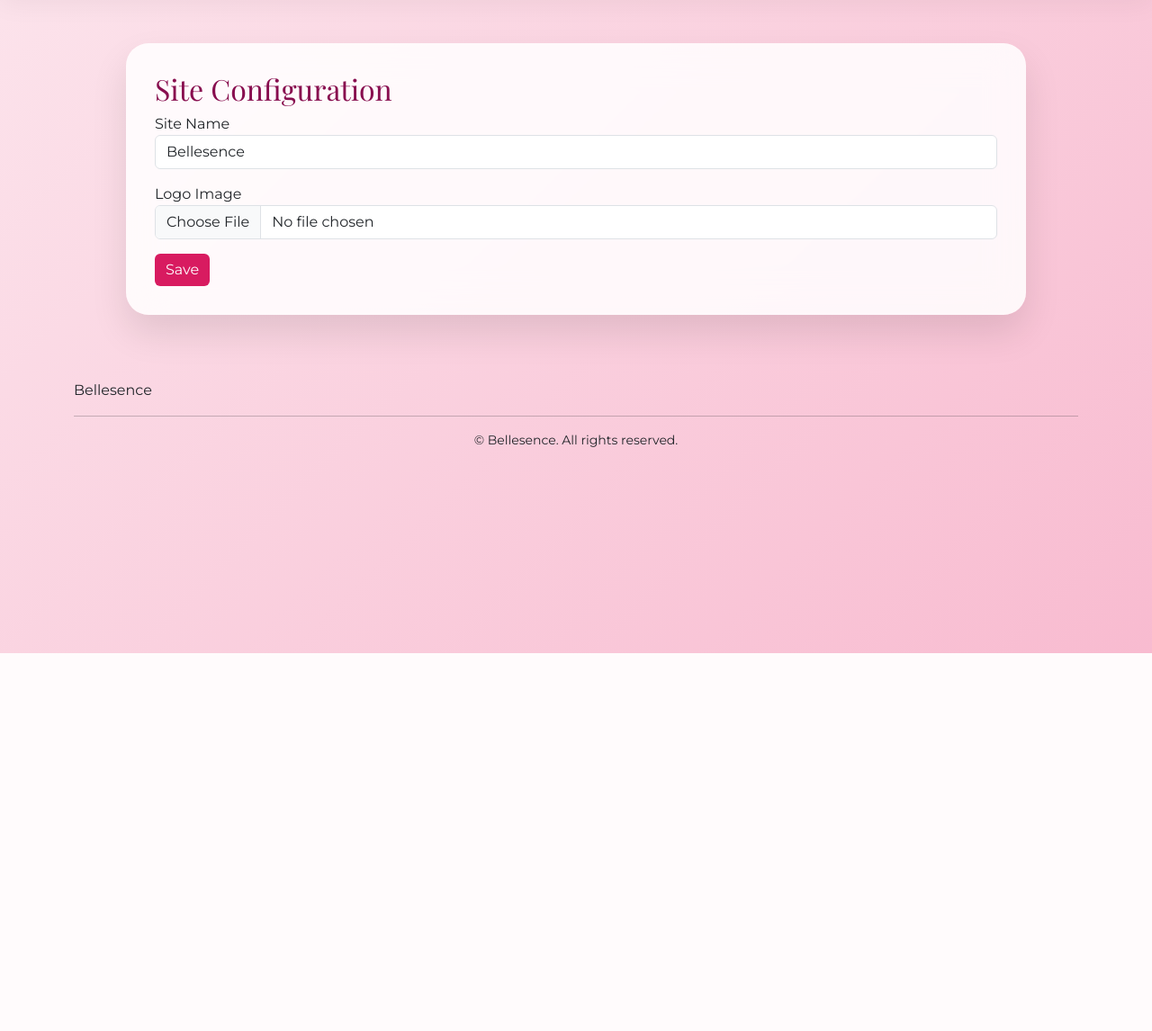
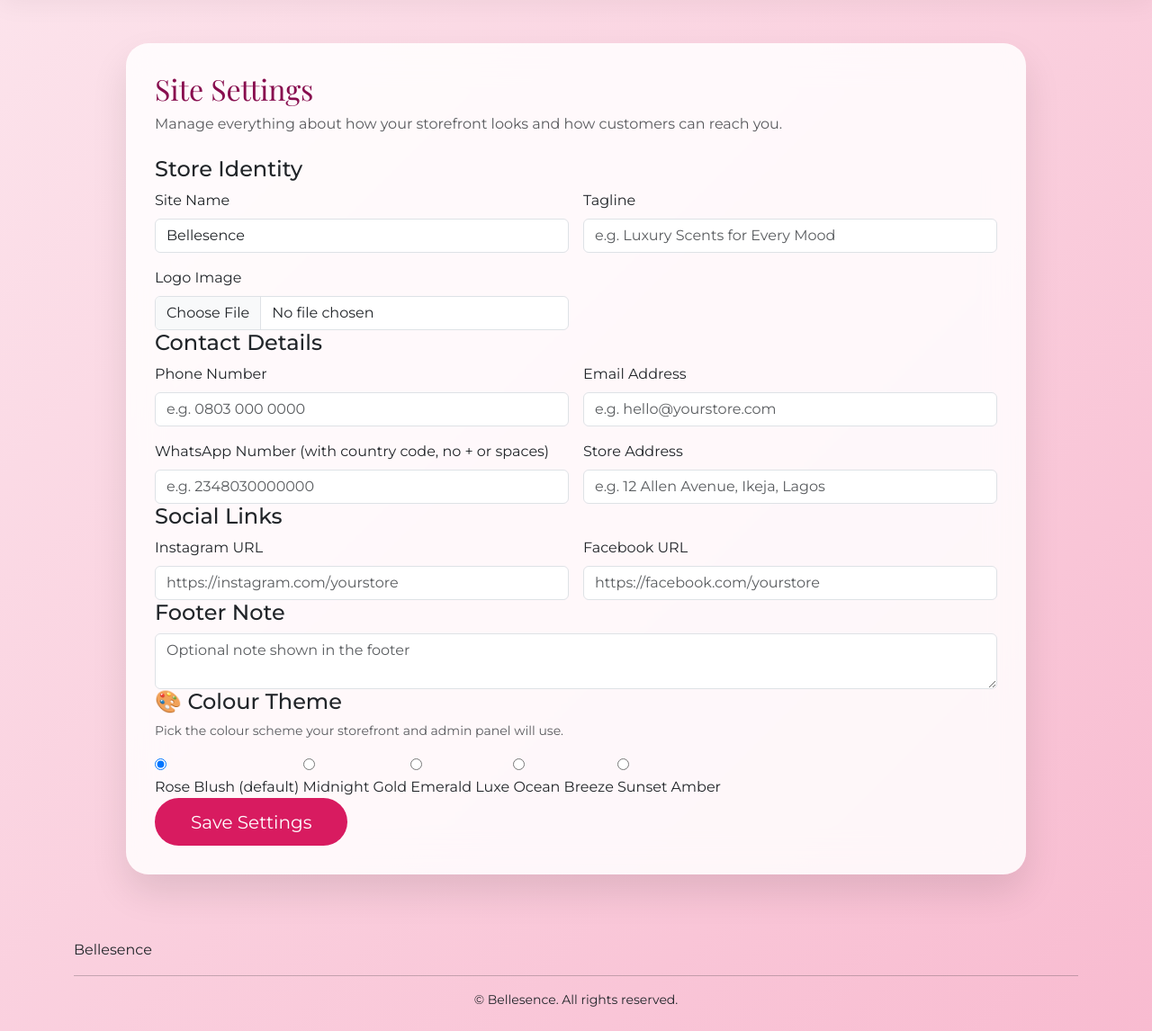
Before and after one commit to Flexia-website/bell, a Flask app: page /admin/config in a window 1280 px wide. Shown: the part 74-1220 px from the top of the page at 90% size. Before the commit the page ends 800 px from the top, so only its background shows below. Run offline with Flask 3, Linux system fonts and the light colour scheme; the visitor is signed in with stand-in values (Sample User, id 1); data that the repository does not hold is empty.

Commit message:
Add files via upload

```diff
--- a/templates/admin/config.html
+++ b/templates/admin/config.html
@@ -1,20 +1,89 @@
 {% extends "base.html" %}
 {% block content %}
 <div class="admin-wrapper">
-    <h2>Site Configuration</h2>
+    <h2>Site Settings</h2>
+    <p class="text-muted mb-4">Manage everything about how your storefront looks and how customers can reach you.</p>
+
     <form method="POST" enctype="multipart/form-data">
-        <div class="mb-3">
-            <label>Site Name</label>
-            <input type="text" name="site_name" class="form-control" value="{{ current_site_name }}">
+
+        <div class="settings-section">
+            <h4>Store Identity</h4>
+            <div class="row g-3">
+                <div class="col-md-6">
+                    <label class="form-label">Site Name</label>
+                    <input type="text" name="site_name" class="form-control" value="{{ current_site_name }}">
+                </div>
+                <div class="col-md-6">
+                    <label class="form-label">Tagline</label>
+                    <input type="text" name="tagline" class="form-control" value="{{ current_tagline }}" placeholder="e.g. Luxury Scents for Every Mood">
+                </div>
+                <div class="col-md-6">
+                    <label class="form-label">Logo Image</label>
+                    <input type="file" name="logo" class="form-control" accept="image/*">
+                    {% if current_logo %}
+                    <small class="d-block mt-2">Current: <img src="{{ url_for('static', filename='uploads/' + current_logo) }}" height="36" style="border-radius:6px;"></small>
+                    {% endif %}
+                </div>
+            </div>
         </div>
-        <div class="mb-3">
-            <label>Logo Image</label>
-            <input type="file" name="logo" class="form-control">
-            {% if current_logo %}
-            <small>Current: <img src="{{ url_for('static', filename='uploads/' + current_logo) }}" height="30"></small>
-            {% endif %}
+
+        <div class="settings-section">
+            <h4>Contact Details</h4>
+            <div class="row g-3">
+                <div class="col-md-6">
+                    <label class="form-label">Phone Number</label>
+                    <input type="text" name="contact_phone" class="form-control" value="{{ current_contact_phone }}" placeholder="e.g. 0803 000 0000">
+                </div>
+                <div class="col-md-6">
+                    <label class="form-label">Email Address</label>
+                    <input type="email" name="contact_email" class="form-control" value="{{ current_contact_email }}" placeholder="e.g. hello@yourstore.com">
+                </div>
+                <div class="col-md-6">
+                    <label class="form-label">WhatsApp Number (with country code, no + or spaces)</label>
+                    <input type="text" name="whatsapp" class="form-control" value="{{ current_whatsapp }}" placeholder="e.g. 2348030000000">
+                </div>
+                <div class="col-md-6">
+                    <label class="form-label">Store Address</label>
+                    <input type="text" name="address" class="form-control" value="{{ current_address }}" placeholder="e.g. 12 Allen Avenue, Ikeja, Lagos">
+                </div>
+            </div>
         </div>
-        <button class="btn btn-danger" style="background:#d81b60; border:none;">Save</button>
+
+        <div class="settings-section">
+            <h4>Social Links</h4>
+            <div class="row g-3">
+                <div class="col-md-6">
+                    <label class="form-label">Instagram URL</label>
+                    <input type="text" name="instagram" class="form-control" value="{{ current_instagram }}" placeholder="https://instagram.com/yourstore">
+                </div>
+                <div class="col-md-6">
+                    <label class="form-label">Facebook URL</label>
+                    <input type="text" name="facebook" class="form-control" value="{{ current_facebook }}" placeholder="https://facebook.com/yourstore">
+                </div>
+            </div>
+        </div>
+
+        <div class="settings-section">
+            <h4>Footer Note</h4>
+            <textarea name="footer_note" class="form-control" rows="2" placeholder="Optional note shown in the footer">{{ current_footer_note }}</textarea>
+        </div>
+
+        <div class="settings-section">
+            <h4>🎨 Colour Theme</h4>
+            <p class="text-muted small">Pick the colour scheme your storefront and admin panel will use.</p>
+            <div class="theme-grid">
+                {% for key, t in themes.items() %}
+                <label class="theme-option {% if key == current_theme %}selected{% endif %}" style="border-color: {% if key == current_theme %}{{ t.primary }}{% else %}transparent{% endif %};">
+                    <input type="radio" name="theme" value="{{ key }}" {% if key == current_theme %}checked{% endif %}
+                        onchange="document.querySelectorAll('.theme-option').forEach(o=>o.style.borderColor='transparent'); this.closest('.theme-option').style.borderColor='{{ t.primary }}';">
+                    <div class="theme-swatch" style="background: linear-gradient(135deg, {{ t.bg_start }}, {{ t.primary }} 60%, {{ t.primary_dark }});"></div>
+                    <label>{{ t.label }}</label>
+                </label>
+                {% endfor %}
+            </div>
+        </div>
+
+        <button class="btn btn-lg" style="background:var(--primary); color:white; border:none; border-radius: 30px; padding: 0.7rem 2.5rem;">Save Settings</button>
     </form>
 </div>
 {% endblock %}
--- a/templates/admin/dashboard.html
+++ b/templates/admin/dashboard.html
@@ -3,8 +3,8 @@
 <div class="admin-wrapper">
     <h2>Admin Dashboard</h2>
     <div class="list-group mt-4">
-        <a href="{{ url_for('admin_config') }}" class="list-group-item list-group-item-action">⚙️ Site Configuration (Name & Logo)</a>
-        <a href="{{ url_for('admin_products') }}" class="list-group-item list-group-item-action">🛍️ Manage Products</a>
+        <a href="{{ url_for('admin_config') }}" class="list-group-item list-group-item-action">Site Settings (Identity, Contact, Theme)</a>
+        <a href="{{ url_for('admin_products') }}" class="list-group-item list-group-item-action">Manage Products</a>
     </div>
 </div>
 {% endblock %}
--- a/templates/admin/login.html
+++ b/templates/admin/login.html
@@ -7,7 +7,7 @@
             <label>Password</label>
             <input type="password" name="password" class="form-control" required>
         </div>
-        <button class="btn btn-danger w-100" style="background:#d81b60; border:none;">Login</button>
+        <button class="btn btn-danger w-100" style="background:var(--primary); border:none;">Login</button>
     </form>
 </div>
 {% endblock %}
```
Also changed, not shown: templates/admin/add_product.html (+6 -6 lines), templates/admin/edit_product.html (+32 -9 lines), templates/admin/products.html (+6 -5 lines).
